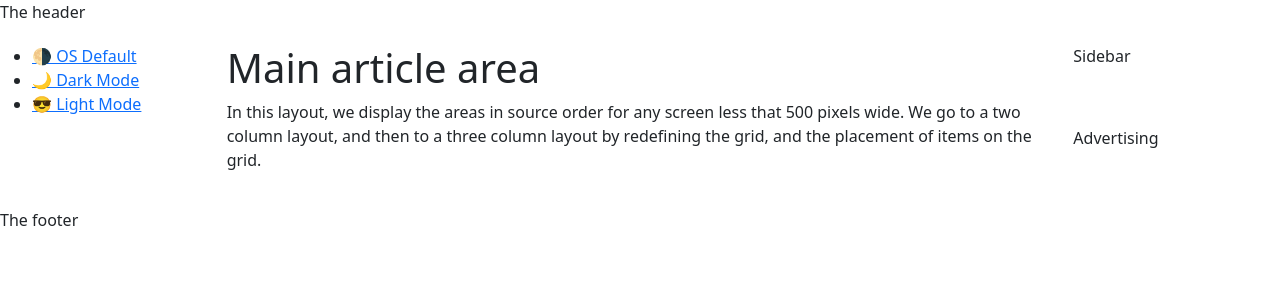
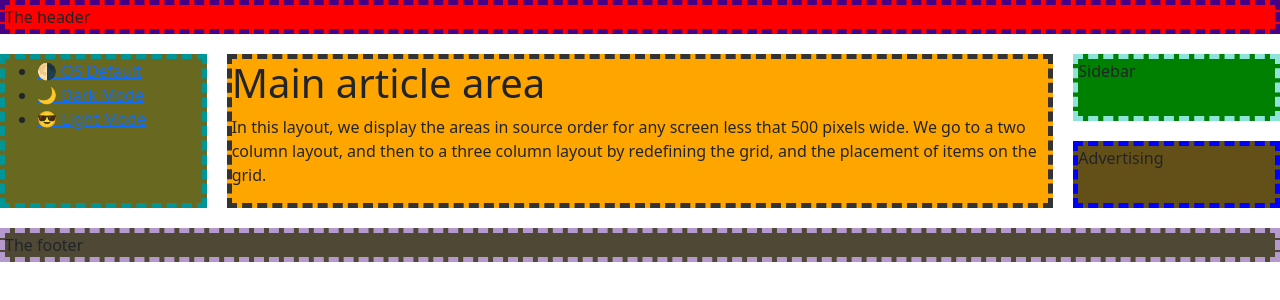
Before and after one commit to wanghci/lab-7-dark-grid-team-fun-0010-0000, a plain HTML site: page index.html in a window 1280 px wide. Drawn offline with nearby package versions, Linux system fonts and the light colour scheme.

Commit message:
finished

```diff
--- a/dark.css
+++ b/dark.css
@@ -1,3 +1,28 @@
+.main-head {
+    background-color: red;
+    border: 5px dashed #450085;
+  }
+  .content {
+    background-color: orange;
+    border: 5px dashed #333333;
+  }
+  .main-nav {
+    background-color: rgb(104, 104, 32);
+    border: 5px dashed #009698;
+  }
+  .side {
+    background-color: green;
+    border: 5px dashed #8EE4D7 ;
+  }
+  .ad {
+    background-color: #634f18;
+    border: 5px dashed blue;
+  }
+  .main-footer {
+    background-color: #4f4834;
+    border: 5px dashed #b599ce;
+  }
+
 /* In `dark.css`, add a rule for a `dark` class
     * Inside, add nested rules to style your page to be dark themed
     * Follow the format of the `debug` rule in `debug.css`
--- a/index.html
+++ b/index.html
@@ -12,7 +12,7 @@
   <link rel="stylesheet" href="dark.css">
 </head>
 
-<body class="debug">
+<body>
   <div class="wrapper">
     <header class="main-head">The header</header>
     <nav class="main-nav">
--- a/script.js
+++ b/script.js
@@ -1,22 +1,20 @@
 
-document.getElementById("darkbutton").addEventListener("click", go_dark());
-document.getElementById("lightbutton").addEventListener("click", go_light());
-document.getElementById("defbutton").addEventListener("click", go_OS());
+document.getElementById("darkbutton").addEventListener("click", go_dark);
+document.getElementById("lightbutton").addEventListener("click", go_light);
+document.getElementById("defbutton").addEventListener("click", go_OS);
 
 function go_dark() {
     document.body.classList.remove("debug");
-    document.body.classList.remove("OS");
     document.body.classList.add("dark");
 }
 
 function go_light() {
     document.body.classList.remove("dark");
-    document.body.classList.remove("OS");
     document.body.classList.add("debug");
 }
 
 function go_OS() {
     document.body.classList.remove("dark");
     document.body.classList.remove("debug");
-    document.body.classList.add("OS");
+    //create media query for light copy paste all debug things
 }
```
